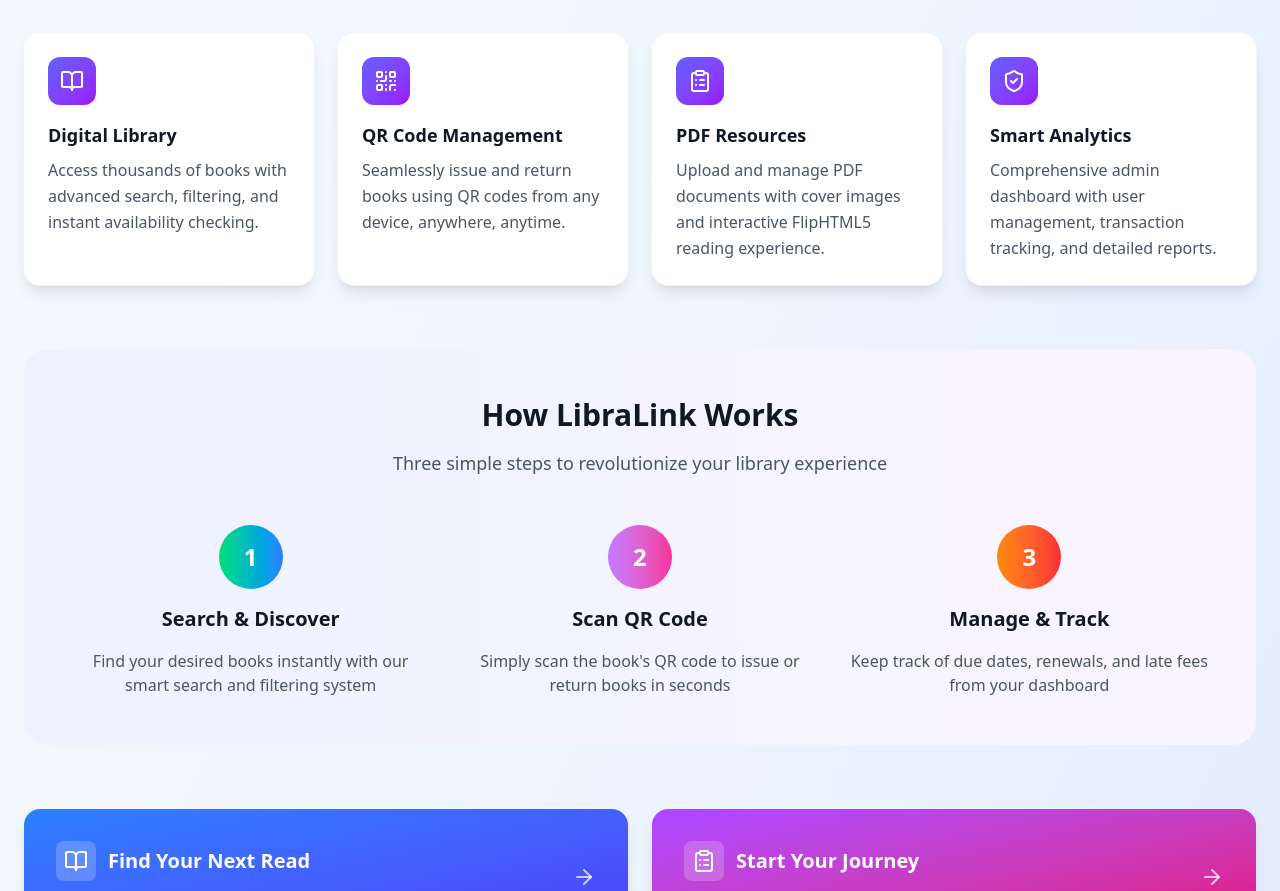
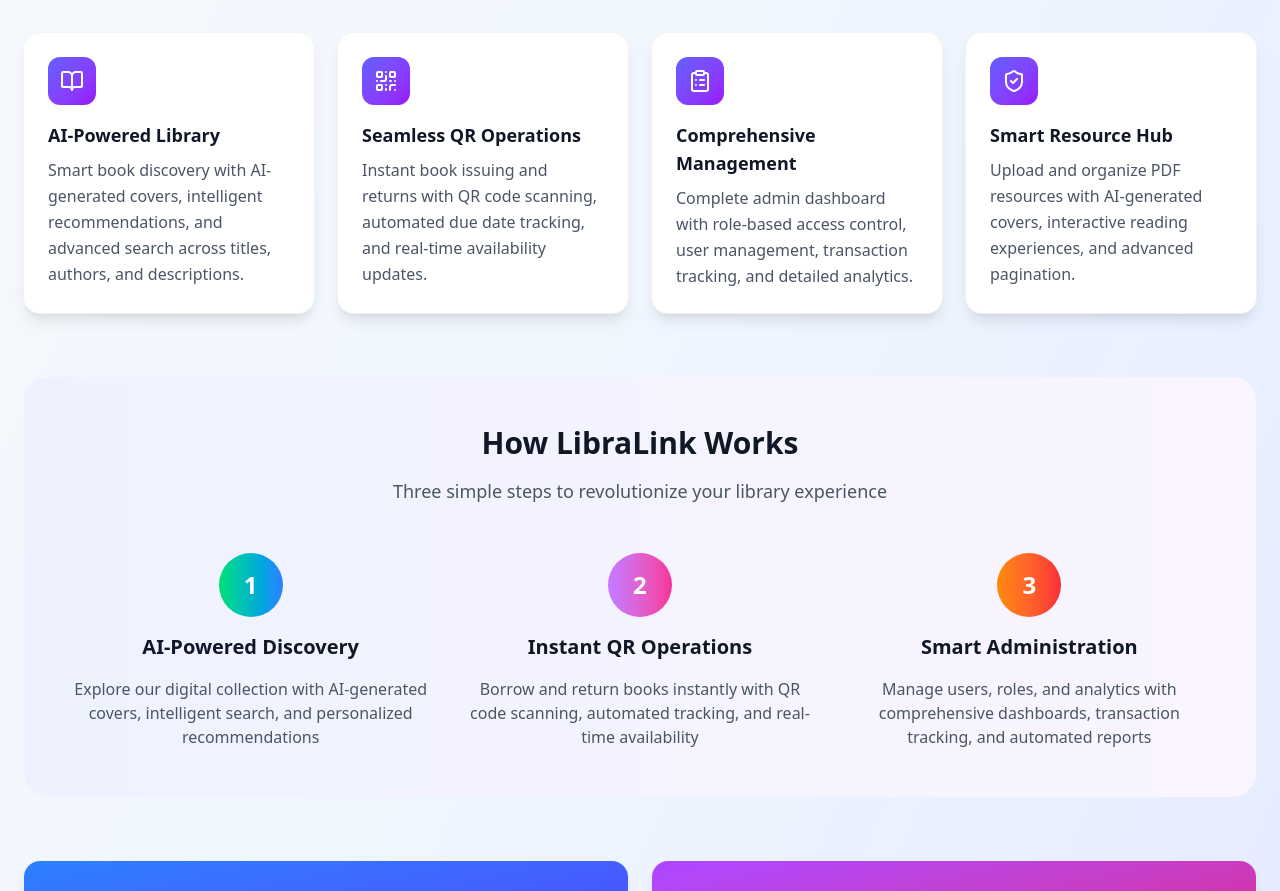
Before and after one commit to khilesh321/LibraLink-V2, a React (Vite) app in the folder frontend/: page / in a window 1280 px wide. Shown: the part 880-1771 px from the top of the page. Built offline with nearby package versions, Linux system fonts and the light colour scheme; no server answers.

Commit message:
feat: update feature titles and descriptions for improved clarity and engagement in Home component

```diff
--- a/frontend/src/pages/Home.jsx
+++ b/frontend/src/pages/Home.jsx
@@ -38,23 +38,23 @@
   const features = [
     {
       icon: <BookOpen className="w-6 h-6 text-white" />,
-      title: "Digital Library",
-      desc: "Access thousands of books with advanced search, filtering, and instant availability checking.",
+      title: "AI-Powered Library",
+      desc: "Smart book discovery with AI-generated covers, intelligent recommendations, and advanced search across titles, authors, and descriptions.",
     },
     {
       icon: <QrCode className="w-6 h-6 text-white" />,
-      title: "QR Code Management",
-      desc: "Seamlessly issue and return books using QR codes from any device, anywhere, anytime.",
+      title: "Seamless QR Operations",
+      desc: "Instant book issuing and returns with QR code scanning, automated due date tracking, and real-time availability updates.",
     },
     {
       icon: <ClipboardList className="w-6 h-6 text-white" />,
-      title: "PDF Resources",
-      desc: "Upload and manage PDF documents with cover images and interactive FlipHTML5 reading experience.",
+      title: "Comprehensive Management",
+      desc: "Complete admin dashboard with role-based access control, user management, transaction tracking, and detailed analytics.",
     },
     {
       icon: <ShieldCheck className="w-6 h-6 text-white" />,
-      title: "Smart Analytics",
-      desc: "Comprehensive admin dashboard with user management, transaction tracking, and detailed reports.",
+      title: "Smart Resource Hub",
+      desc: "Upload and organize PDF resources with AI-generated covers, interactive reading experiences, and advanced pagination.",
     },
   ];
 
@@ -139,9 +139,7 @@
                   animate={{ opacity: 1, y: 0 }}
                   transition={{ duration: 0.6, delay: 1.0 }}
                 >
-                  Experience the future of library management with QR-based
-                  automation, instant book discovery, and seamless borrowing –
-                  all in one powerful platform.
+                  AI-powered library management with seamless QR operations, comprehensive admin dashboards, and intelligent resource handling.
                 </motion.p>
               </div>
 
@@ -324,7 +322,7 @@
                       transition={{ type: "spring", stiffness: 400 }}
                     >
                       <Link
-                        to="/admin"
+                        to="/admin/roles"
                         className="px-4 py-2 bg-amber-600 text-white rounded-lg font-medium hover:bg-amber-700 transition-all duration-200 relative overflow-hidden group"
                       >
                         <motion.div
@@ -337,7 +335,7 @@
                           whileHover={{ x: 2 }}
                           transition={{ type: "spring", stiffness: 400 }}
                         >
-                          Dashboard
+                          Manage Roles
                         </motion.span>
                       </Link>
                     </motion.div>
@@ -497,11 +495,10 @@
                   1
                 </div>
                 <h4 className="text-xl font-semibold text-gray-900">
-                  Search & Discover
+                  AI-Powered Discovery
                 </h4>
                 <p className="text-gray-600">
-                  Find your desired books instantly with our smart search and
-                  filtering system
+                  Explore our digital collection with AI-generated covers, intelligent search, and personalized recommendations
                 </p>
               </motion.div>
 
@@ -515,11 +512,10 @@
                   2
                 </div>
                 <h4 className="text-xl font-semibold text-gray-900">
-                  Scan QR Code
+                  Instant QR Operations
                 </h4>
                 <p className="text-gray-600">
-                  Simply scan the book's QR code to issue or return books in
-                  seconds
+                  Borrow and return books instantly with QR code scanning, automated tracking, and real-time availability
                 </p>
               </motion.div>
 
@@ -533,11 +529,10 @@
                   3
                 </div>
                 <h4 className="text-xl font-semibold text-gray-900">
-                  Manage & Track
+                  Smart Administration
                 </h4>
                 <p className="text-gray-600">
-                  Keep track of due dates, renewals, and late fees from your
-                  dashboard
+                  Manage users, roles, and analytics with comprehensive dashboards, transaction tracking, and automated reports
                 </p>
               </motion.div>
             </div>
```
